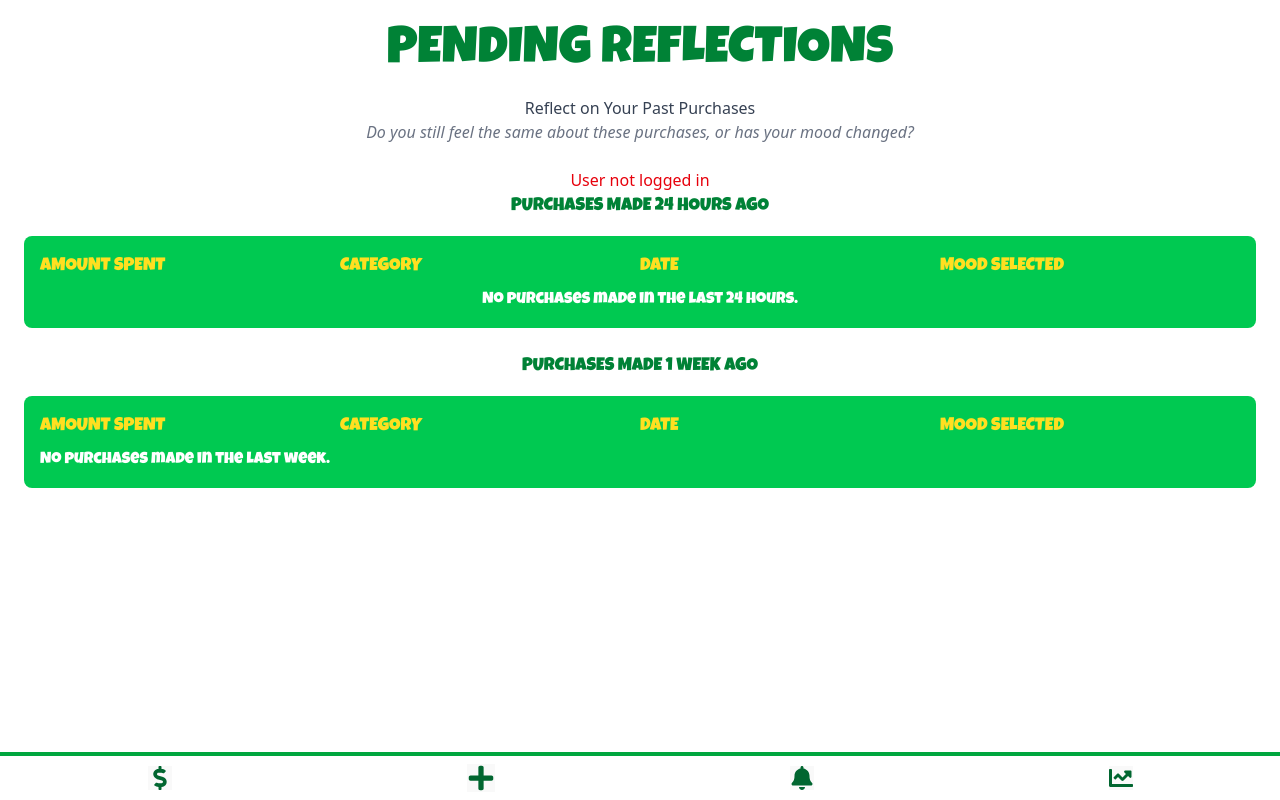
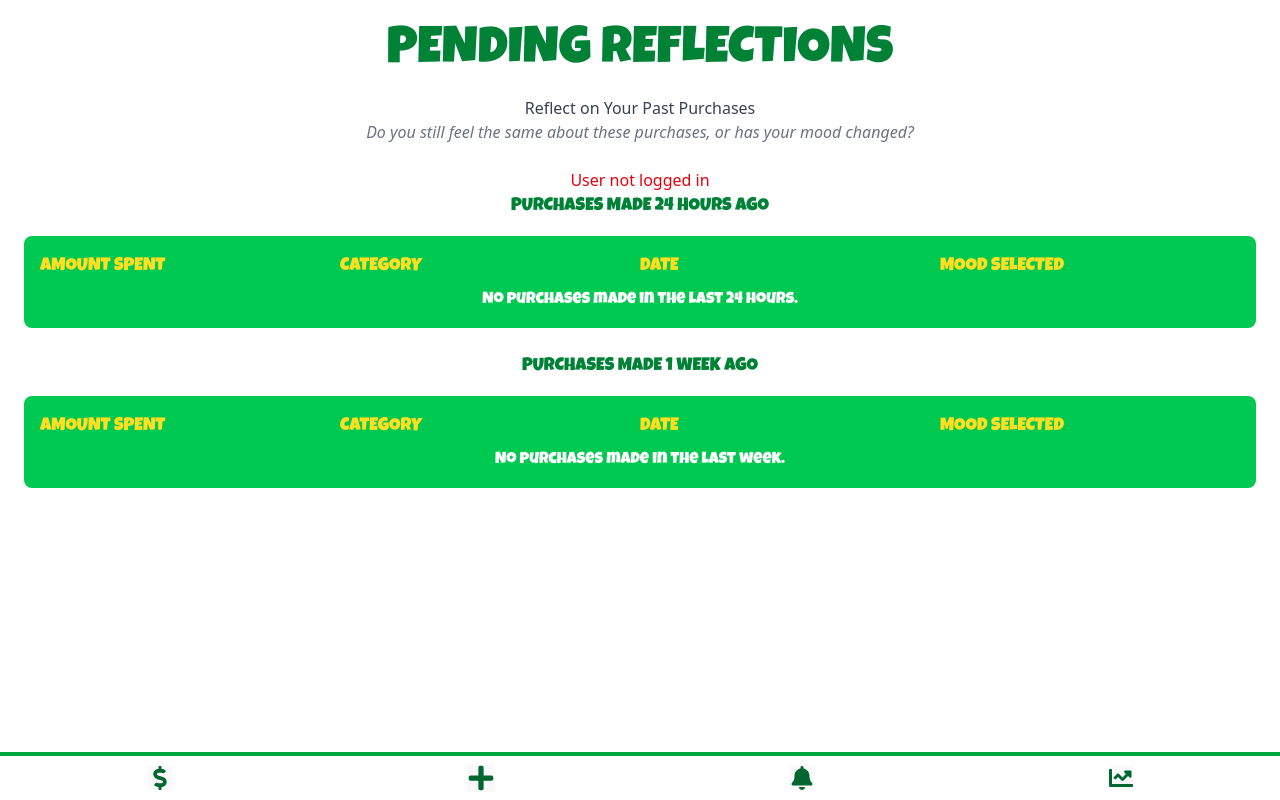
Before and after one commit to williamcs50/Achievers, a React (Vite) app in the folder moodmoney/: page /pending-reflections in a window 1280 px wide. Built offline with nearby package versions, Linux system fonts and the light colour scheme.

Commit message:
Changed font

```diff
--- a/moodmoney/src/pages/PendingReflections.jsx
+++ b/moodmoney/src/pages/PendingReflections.jsx
@@ -87,7 +87,7 @@ export default function PendingReflections() {
               </div>
             ))
           ) : (
-            <p className="text-white text font-luckiest">No purchases made in the last week.</p>
+            <p className="text-white text-center font-luckiest">No purchases made in the last week.</p>
           )}
         </div>
       </section>
```
